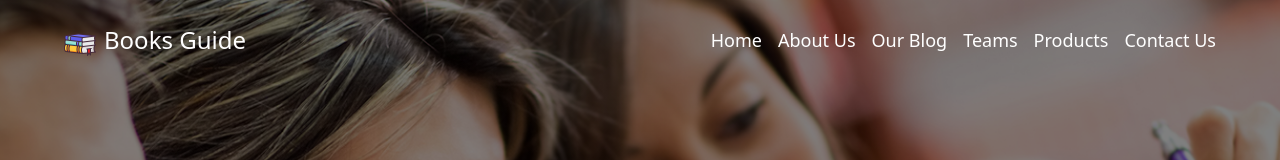
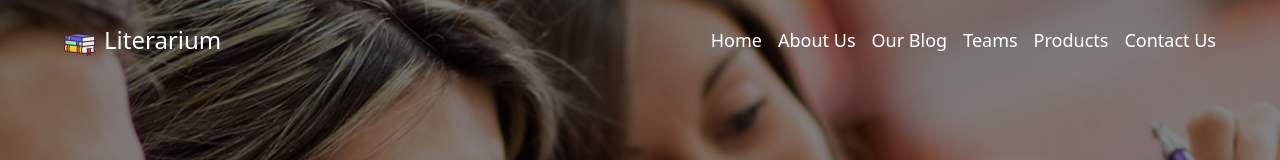
Before and after one commit to emmanuel-cruz-dev/literarium, a React (Vite) app: page / in a window 1280 px wide. Shown: the top 160 px of the page. Built offline with nearby package versions, Linux system fonts and the light colour scheme.

Commit message:
header actualizado

```diff
--- a/src/components/Header.tsx
+++ b/src/components/Header.tsx
@@ -12,7 +12,7 @@ const Header = () => {
             alt="Icono de librería, 3 libros apilados uno sobre otro"
           />
           <a href="/" className="text-2xl">
-            Books Guide
+            Literarium
           </a>
         </div>
         <ul className="gap-4 hidden md:flex text-lg">
```
